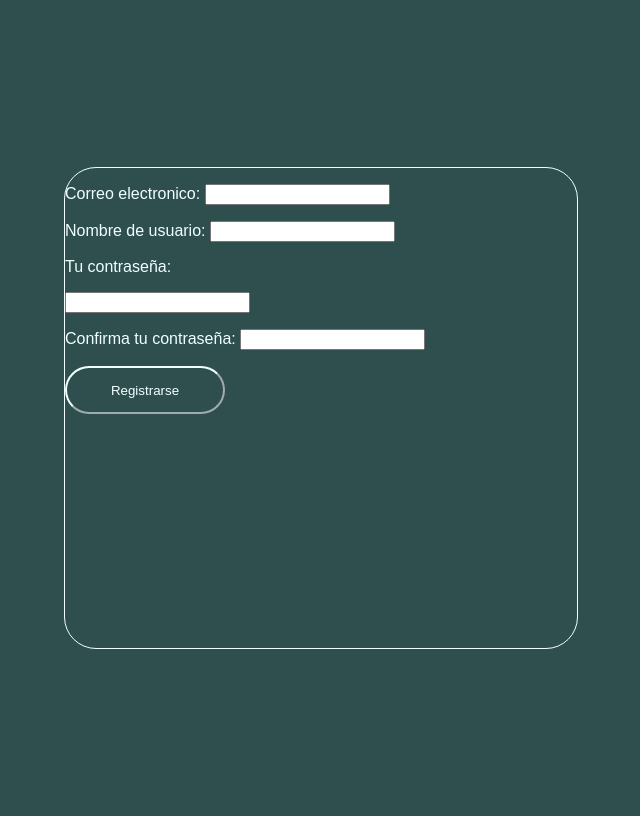
After one commit to emmuriel/hundirflota, a PHP site: page /HF/Registro2.php in a window 1280 px wide. The commit adds this page. Shown: the whole page, without its empty margins (327-967 px from the left). Run offline with PHP 8.4, Linux system fonts and the light colour scheme.

Commit message:
registro2

```diff
--- /dev/null
+++ b/CSS/registro.css
@@ -0,0 +1,40 @@
+
+body{
+    height: 100vh;
+    width: 100vw;
+    background-color: darkslategray;
+    font-family: Arial;
+    display: flex;
+    justify-content: center;
+    align-items: center;
+}
+div{
+    height: 60%;
+    width: 40%;
+    border: solid 0.1rem;
+    border-radius: 2rem;
+    background-color: darkslategray;
+    border-color: azure;
+    color:azure;
+
+}
+
+#registrar{
+    border-radius: 5rem;
+    border-color: azure;
+    background-color: darkslategray;
+    color:azure;
+    width: 10rem;
+    height: 3rem;
+    font: Arial;
+    display: grid;
+    justify-content: center;
+}
+#registrar:focus{
+    background-color: darkturquoise;
+    color:darkslategray;
+}
+
+span {
+    color: red;
+}
--- /dev/null
+++ b/Registro2.php
@@ -0,0 +1,86 @@
+<!DOCTYPE html>
+<html lang="es">
+<head>
+    <meta charset="UTF-8">
+    <meta http-equiv="X-UA-Compatible" content="IE=edge">
+    <meta name="viewport" content="width=device-width, initial-scale=1.0">
+    <title>Registro Usuario</title>
+    <link href="CSS/registro.css" rel="stylesheet" type="text/css" />
+    <script src="JS/Formulario.js" type="text/javascript"></script>
+</head>
+<body>
+<div>
+<form id="form1" class="formulario_registro" method="POST" action="Registro2.php">
+
+
+    <!--email -->
+    <p>
+        <label id="lbl_email">Correo electronico: </label>
+        <input type="email" name="email" id="txt_email">
+    </p>
+    <p>
+        <span id="lbl_error_email" visible="false"></span>
+    </p>
+
+    <!--nombre de usuario -->
+    <p>
+        <label id="lbl_nombre">Nombre de usuario: </label>
+        <input type="text" name="nombre" id="txt_nombre">
+    </p>
+    <p>
+        <span id="lbl_error_nombre" visible="false"></span>
+    </p>
+     <!--contraseña -->
+    <p>
+        <label id="lbl_password">Tu contraseña: </label>
+    </p>
+        <input type="password" name="password" id="txt_password">
+        <span id="lbl_error_password" visible="false"></span>
+    </p>
+     <!--Confirmación contraseña -->
+        <p>
+        <label id="lbl_conf_pass" >Confirma tu contraseña:</label>
+        <input type="password" name="confirmacion" id="txt_conf_pass">
+        <span id="lbl_error_confpass" visible="false"></span>
+    </p>
+
+         <!--boton registrar ahora-->
+    <p>
+        <input type="submit" name="registrar" id="registrar"  value="Registrarse" />
+    </p>
+
+    </form>
+    </div>
+</body>
+</html>
+
+<?php
+/*************************************************************************************************************************** */
+  require_once("appData/clases.php");
+  require_once("appData/funciones.php");
+  require_once("appData/controlador_usuario.php");
+  require_once("appData/moduloConexion.php");
+
+    if(isset($_POST['registrar'])) {
+        extract($_POST, EXTR_PREFIX_ALL, 'f');
+        $ok=validaFormReg();
+        if ($ok==false){ //Error
+           // echo "<p><span>Usuario no registrado</span></p>";
+        }
+        else{
+            if ($f_pwd===$f_confirmacion){
+             //Encriptar contraseña
+            $hash=password_hash($f_pwd, CRYPT_SHA256);
+            //Crea Usuario
+            $nuevoUsu= new Usuario(0,$f_nombre,$_email,$hash,0,0,null);
+            //Registra Usuario
+            }
+            else{
+                echo "<p><span>Error:Las contraseñas no coinciden</span></p>";
+            }
+
+        }
+
+}
+
+?>
--- a/appData/funciones.php
+++ b/appData/funciones.php
@@ -12,7 +12,6 @@
         unset($_SESSION['usuario']);
         header('Location:https://localhost/index.php'); //redirige a index.php
     }
-
 
   /*'-------------------------------------------------------------------------------------
     ' Nombre: validaFormReg
@@ -33,28 +32,33 @@
         }
         else{
         //Nombre de usuario válido
+          if(!usuValido($f_nombre)){
+            $ok=false;
+            echo "<p><span>**Error:El nombre debe comenzar con dos letras. Solo se permiten caracteres especiales = - _ /</span></p>";
+          }
         //Formato de correo válido
         //Contraseña segura
-
+        if (!passSecure($f_password)){
           $ok=false;
           echo "<p><span>**Error:La contraseña debe tener al entre 8 y 16 caracteres, al menos un dígito, al menos una minúscula, al menos una mayúscula y al menos un caracter no alfanumérico</span></p>";
         }
+
 
         if ($ok==true){
           //Nombre de usuario ya existe en la BBDD
           $ctrl=new ControlUsuario();
           if($ctrl->usuarioRegistrado($f_nombre)){
             $ok=false;
-          echo "<p><span>**Error: El nombre de usuario ya existe</span></p>";
+            echo "<br /><br /><br /><p><span>**Error: El nombre de usuario ya existe</span></p>";
           }
 
           //Correo ya existe ya existe en la BBDD
           if($ctrl->emailRegistrado($f_mail)){
             $ok=false;
-          echo "<p><span>**Error: La dirección de correo ya está registrada</span></p>";
+            echo "<br /><br /><br /><p><span>**Error: La dirección de correo ya está registrada</span></p>";
           }
         }
-
+      }
         return $ok;
     }
  /*'-------------------------------------------------------------------------------------
@@ -90,7 +94,7 @@ function passSecure($pass){
     '-------------------------------------------------------------------------------------*/
 function usuValido($nomUsu){
   $ok=true;
-  if(!preg_match_all("/^[a-z]+[a-z]+(-_\/)*(1-9)*\i{2,35}$/",$nomUsu)){
+  if(!preg_match_all("/^[a-z]+[a-z]+(-_@)*(1-9)*\i{2,35}$/",$nomUsu)){
   }
   return $ok;
 }
@@ -102,5 +106,4 @@ function emailValido($email){
 
 }*/
 
-
 ?>
```
Lines whose indentation alone changed are shown as unchanged.
